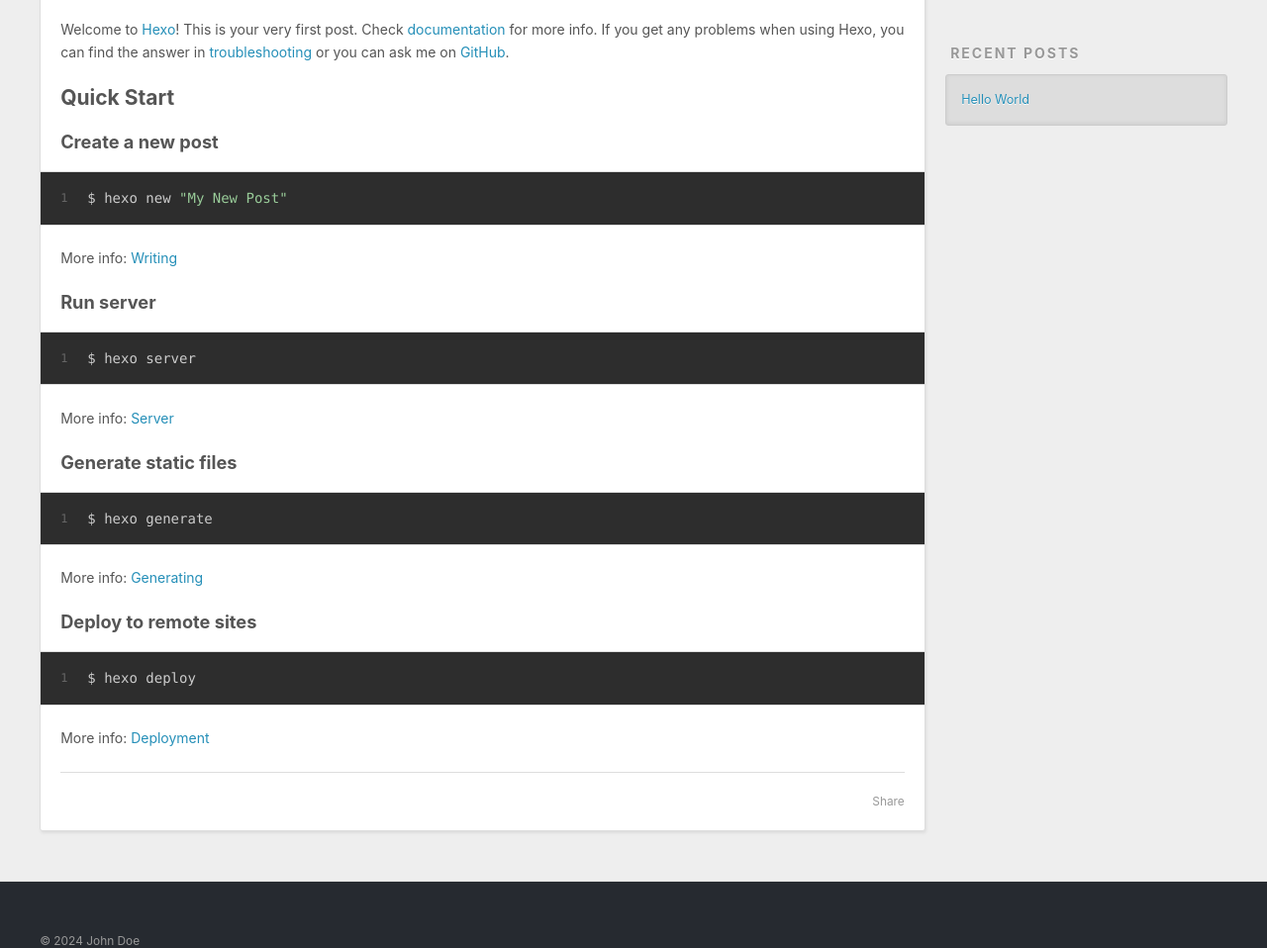
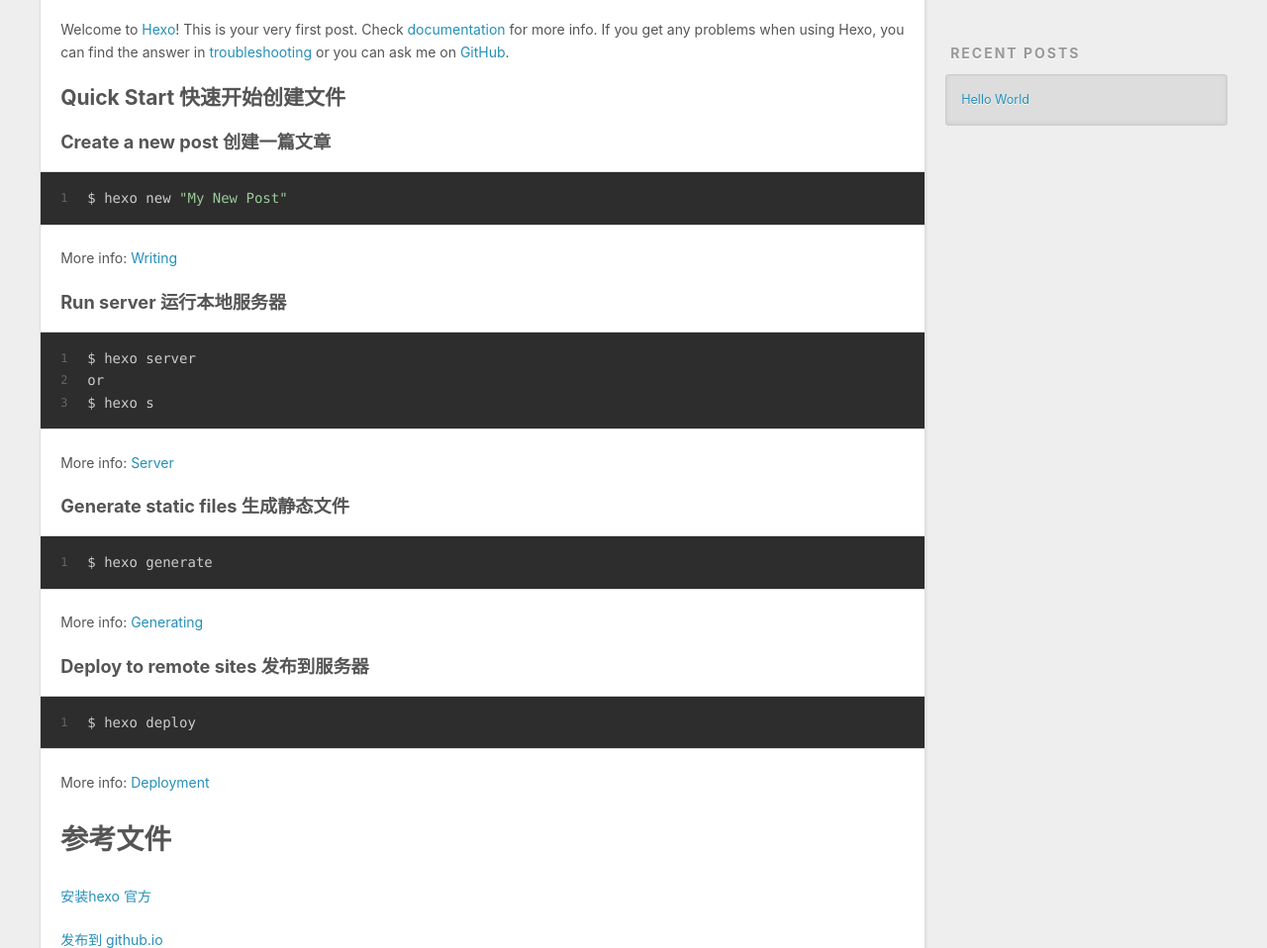
Before and after one commit to lumang/lumang.github.io, a plain HTML site: page 2024/05/24/hello-world/index.html in a window 1280 px wide. Shown: the part 434-1392 px from the top of the page at 99% size. Drawn offline with Linux system fonts and the light colour scheme.

Commit message:
Site updated: 2024-05-24 13:08:11

```diff
--- a/2024/05/24/hello-world/index.html
+++ b/2024/05/24/hello-world/index.html
@@ -14,7 +14,7 @@
 <meta property="og:description" content="Welcome to Hexo! This is your very first post. Check documentation for more info. If you get any problems when using Hexo, you can find the answer in troubleshooting or you can ask me on GitHub. Quick">
 <meta property="og:locale" content="en_US">
 <meta property="article:published_time" content="2024-05-24T04:39:20.290Z">
-<meta property="article:modified_time" content="2024-05-24T04:35:03.716Z">
+<meta property="article:modified_time" content="2024-05-24T05:05:00.807Z">
 <meta property="article:author" content="John Doe">
 <meta name="twitter:card" content="summary">
 
@@ -94,23 +94,26 @@
     <div class="e-content article-entry" itemprop="articleBody">
 
         <p>Welcome to <a target="_blank" rel="noopener" href="https://hexo.io/">Hexo</a>! This is your very first post. Check <a target="_blank" rel="noopener" href="https://hexo.io/docs/">documentation</a> for more info. If you get any problems when using Hexo, you can find the answer in <a target="_blank" rel="noopener" href="https://hexo.io/docs/troubleshooting.html">troubleshooting</a> or you can ask me on <a target="_blank" rel="noopener" href="https://github.com/hexojs/hexo/issues">GitHub</a>.</p>
-<h2 id="Quick-Start"><a href="#Quick-Start" class="headerlink" title="Quick Start"></a>Quick Start</h2><h3 id="Create-a-new-post"><a href="#Create-a-new-post" class="headerlink" title="Create a new post"></a>Create a new post</h3><figure class="highlight bash"><table><tr><td class="gutter"><pre><span class="line">1</span><br></pre></td><td class="code"><pre><span class="line">$ hexo new <span class="string">&quot;My New Post&quot;</span></span><br></pre></td></tr></table></figure>
+<h2 id="Quick-Start-快速开始创建文件"><a href="#Quick-Start-快速开始创建文件" class="headerlink" title="Quick Start 快速开始创建文件"></a>Quick Start 快速开始创建文件</h2><h3 id="Create-a-new-post-创建一篇文章"><a href="#Create-a-new-post-创建一篇文章" class="headerlink" title="Create a new post 创建一篇文章"></a>Create a new post 创建一篇文章</h3><figure class="highlight bash"><table><tr><td class="gutter"><pre><span class="line">1</span><br></pre></td><td class="code"><pre><span class="line">$ hexo new <span class="string">&quot;My New Post&quot;</span></span><br></pre></td></tr></table></figure>
 
 <p>More info: <a target="_blank" rel="noopener" href="https://hexo.io/docs/writing.html">Writing</a></p>
-<h3 id="Run-server"><a href="#Run-server" class="headerlink" title="Run server"></a>Run server</h3><figure class="highlight bash"><table><tr><td class="gutter"><pre><span class="line">1</span><br></pre></td><td class="code"><pre><span class="line">$ hexo server</span><br></pre></td></tr></table></figure>
+<h3 id="Run-server-运行本地服务器"><a href="#Run-server-运行本地服务器" class="headerlink" title="Run server 运行本地服务器"></a>Run server 运行本地服务器</h3><figure class="highlight bash"><table><tr><td class="gutter"><pre><span class="line">1</span><br><span class="line">2</span><br><span class="line">3</span><br></pre></td><td class="code"><pre><span class="line">$ hexo server</span><br><span class="line">or</span><br><span class="line">$ hexo s</span><br></pre></td></tr></table></figure>
+
 
 <p>More info: <a target="_blank" rel="noopener" href="https://hexo.io/docs/server.html">Server</a></p>
-<h3 id="Generate-static-files"><a href="#Generate-static-files" class="headerlink" title="Generate static files"></a>Generate static files</h3><figure class="highlight bash"><table><tr><td class="gutter"><pre><span class="line">1</span><br></pre></td><td class="code"><pre><span class="line">$ hexo generate</span><br></pre></td></tr></table></figure>
+<h3 id="Generate-static-files-生成静态文件"><a href="#Generate-static-files-生成静态文件" class="headerlink" title="Generate static files 生成静态文件"></a>Generate static files 生成静态文件</h3><figure class="highlight bash"><table><tr><td class="gutter"><pre><span class="line">1</span><br></pre></td><td class="code"><pre><span class="line">$ hexo generate</span><br></pre></td></tr></table></figure>
 
 <p>More info: <a target="_blank" rel="noopener" href="https://hexo.io/docs/generating.html">Generating</a></p>
-<h3 id="Deploy-to-remote-sites"><a href="#Deploy-to-remote-sites" class="headerlink" title="Deploy to remote sites"></a>Deploy to remote sites</h3><figure class="highlight bash"><table><tr><td class="gutter"><pre><span class="line">1</span><br></pre></td><td class="code"><pre><span class="line">$ hexo deploy</span><br></pre></td></tr></table></figure>
+<h3 id="Deploy-to-remote-sites-发布到服务器"><a href="#Deploy-to-remote-sites-发布到服务器" class="headerlink" title="Deploy to remote sites 发布到服务器"></a>Deploy to remote sites 发布到服务器</h3><figure class="highlight bash"><table><tr><td class="gutter"><pre><span class="line">1</span><br></pre></td><td class="code"><pre><span class="line">$ hexo deploy</span><br></pre></td></tr></table></figure>
 
 <p>More info: <a target="_blank" rel="noopener" href="https://hexo.io/docs/one-command-deployment.html">Deployment</a></p>
+<h1 id="参考文件"><a href="#参考文件" class="headerlink" title="参考文件"></a>参考文件</h1><p><a target="_blank" rel="noopener" href="https://hexo.io/zh-cn/docs">安装hexo 官方</a></p>
+<p><a target="_blank" rel="noopener" href="https://zhuanlan.zhihu.com/p/60578464">发布到 github.io</a></p>
 
 
     </div>
     <footer class="article-footer">
-      <a data-url="http://example.com/2024/05/24/hello-world/" data-id="clwk7hbsx00006ktmfdzb16ub" data-title="Hello World" class="article-share-link"><span class="fa fa-share">Share</span></a>
+      <a data-url="http://example.com/2024/05/24/hello-world/" data-id="clwk812n00000astm0w73fxqo" data-title="Hello World" class="article-share-link"><span class="fa fa-share">Share</span></a>
 
 
 
```
Also changed, not shown: index.html (+8 -5 lines).
